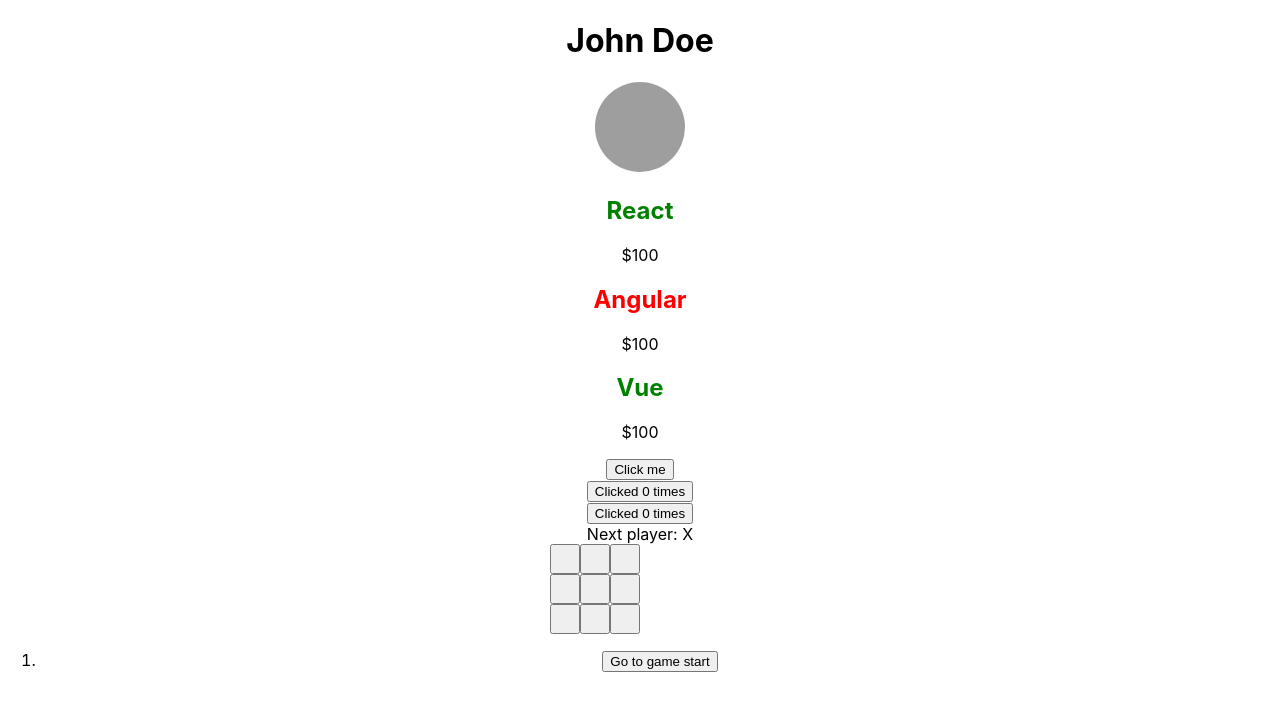
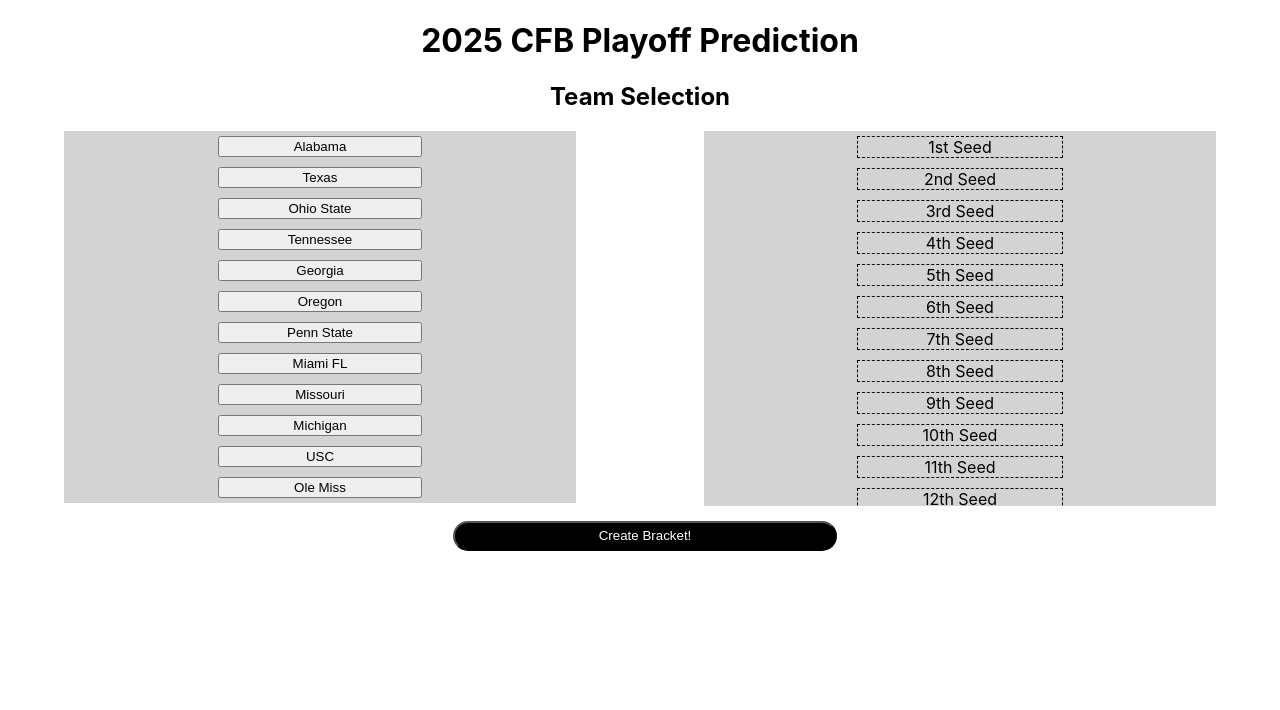
Before and after one commit to patoneill24/CollegeFootballPredictor, a React (Create React App) app: page / in a window 1280 px wide. Shown: the top 710 px of the page. Built offline with nearby package versions, Linux system fonts and the light colour scheme; grey boxes are pictures that could not be loaded.

Commit message:
front end beginning

```diff
--- a/src/App.css
+++ b/src/App.css
@@ -49,6 +49,59 @@
   padding: 0;
 }
 
+.Teams{
+  display:flex;
+  flex-direction: row;
+  justify-content: space-around;
+}
+
+.TeamsBox{
+  display: flex;
+  flex-direction: column;
+  justify-content: space-around;
+  align-items: center;
+  background-color: lightgray;
+  width: 40%;
+  height: 372px;
+  max-height: fit-content;
+  overflow-y: auto;
+  button{
+    margin: 5px;
+    width: 40%;
+  }
+}
+
+.TeamSlots{
+  display: flex;
+  flex-direction: column;
+  justify-content: space-around;
+  align-items: center;
+  background-color: lightgray;
+  width: 40%;
+  height: 375px;
+  max-height: fit-content;
+  overflow-y: auto;
+  div{
+    margin: 5px;
+    width: 40%;
+    border: dashed 1px black;
+  }
+}
+.BracketButton{
+  justify-content: center;
+  align-items: center;
+  margin: 5px;
+  width: 100%;
+  button{
+    background-color: black;
+    color: white;
+    width: 30%;
+    height: 30px;
+    border-radius: 15px;
+    margin: 10px;
+  }
+}
+
 @keyframes App-logo-spin {
   from {
     transform: rotate(0deg);
--- a/src/App.js
+++ b/src/App.js
@@ -182,6 +182,73 @@
   return true;
 }
 
+function Title(){
+  return <div>
+    <h1>2025 CFB Playoff Prediction</h1>
+    <h2>Team Selection</h2>
+  </div>
+}
+
+function Teams(){
+  return(
+    <div className='Teams'>
+      <div className='TeamsBox'>
+        <button>Alabama</button>
+        <button>Texas</button>
+        <button>Ohio State</button>
+        <button>Tennessee</button>
+        <button>Georgia</button>
+        <button>Oregon</button>
+        <button>Penn State</button>
+        <button>Miami FL</button>
+        <button>Missouri</button>
+        <button>Michigan</button>
+        <button>USC</button>
+        <button>Ole Miss</button>
+        <button>LSU</button>
+        <button>Notre Dame</button>
+        <button>Clemson</button>
+        <button>Iowa State</button>
+        <button>BYU</button>
+        <button>Utah</button>
+        <button>Oklahoma</button>
+        <button>Kansas State</button>
+        <button>Boise State</button>
+        <button>Louisville</button>
+        <button>Indiana</button>
+        <button>Illinois</button>
+        <button>Texas A&M</button>
+      </div>
+      <TeamSlots/>
+  </div>
+  );
+}
+
+function TeamSlots(){
+  return <div className='TeamSlots'>
+    <div>1st Seed</div>
+    <div>2nd Seed</div>
+    <div>3rd Seed</div>
+    <div>4th Seed</div>
+    <div>5th Seed</div>
+    <div>6th Seed</div>
+    <div>7th Seed</div>
+    <div>8th Seed</div>
+    <div>9th Seed</div>
+    <div>10th Seed</div>
+    <div>11th Seed</div>
+    <div>12th Seed</div>
+  </div>
+}
+
+function CreateBracket(){
+  return(
+      <div className='BracketButton'>
+        <button>Create Bracket!</button>
+      </div>
+  );
+}
+
 function App() {
   const [count, setCount] = useState(0);
   function handleClick(){
@@ -189,14 +256,9 @@
   }
   return (
     <div className="App">
-      <Profile/>
-      {products.map(product => (
-        <Product title={product.title} price={product.price} isGood = {product.isGood}/>
-      ))}
-      <MyButton/>
-      <ButtonCounter count= {count} onClick={handleClick}/>
-      <ButtonCounter count={count} onClick={handleClick}/>
-      <Game/>
+      <Title/>
+      <Teams/>
+      <CreateBracket/>
       <header className="App-header">
       </header>
     </div>
```
Also changed, not shown: 1 other file (tests, documents, lock files or other folders).
